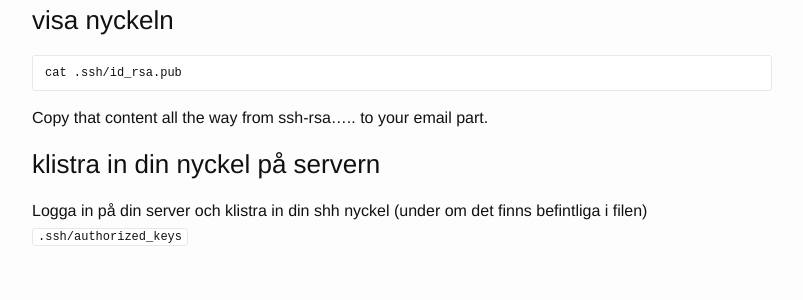
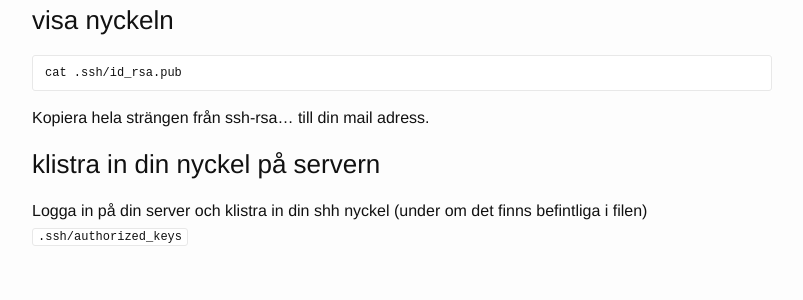
Before and after one commit to develdoe/develdoe.github.io, a Jekyll site: the page built from _posts/2017-02-14-ssh-add-key-to-use-at-specific-server.md, in a window 1280 px wide. Shown: the part 328-628 px from the top of the page, without its empty margins (238-1041 px from the left). Built offline with Jekyll 4.4.1, drawn with Linux system fonts in a browser that asks for light colours.

Commit message:
Update 2017-02-14-ssh-add-key-to-use-at-specific-server.md

````diff
--- a/_posts/2017-02-14-ssh-add-key-to-use-at-specific-server.md
+++ b/_posts/2017-02-14-ssh-add-key-to-use-at-specific-server.md
@@ -15,8 +15,7 @@ ssh-keygen -t rsa
 ```
 cat .ssh/id_rsa.pub
 ```
-
-Copy that content all the way from ssh-rsa..... to your email part.
+Kopiera hela strängen från ssh-rsa... till din mail adress.
 
 ### klistra in din nyckel på servern
 
````
